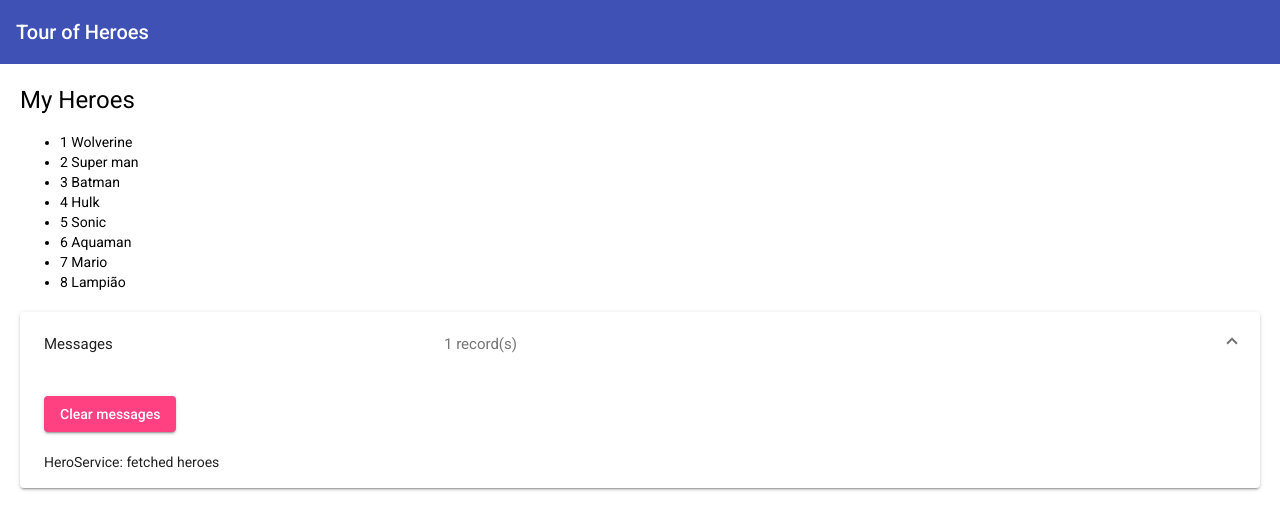
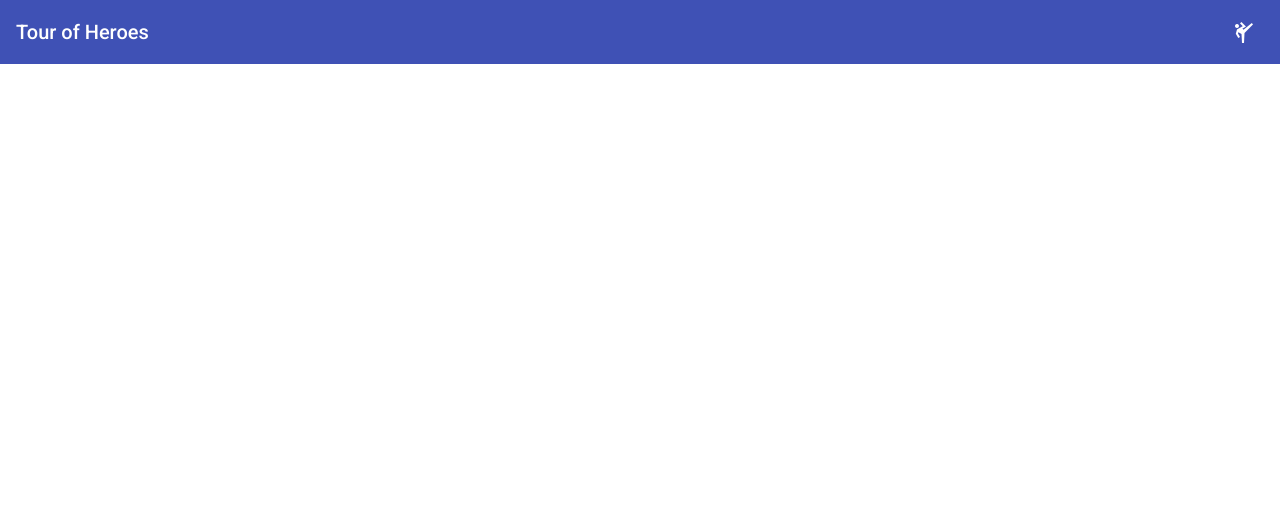
Before and after one commit to RamonFern/tour-of-heroes, an Angular app: page / in a window 1280 px wide. Shown: the top 530 px of the page. Built offline with nearby package versions, Linux system fonts and the light colour scheme.

Commit message:
Adicionando rotas app-routing.module.ts

```diff
--- a/src/app/app.component.css
+++ b/src/app/app.component.css
@@ -9,3 +9,7 @@
 .messages {
   margin: 20px;
 }
+
+.example-spacer {
+  flex: 1 1 auto;
+}
--- a/src/app/app.component.html
+++ b/src/app/app.component.html
@@ -1,8 +1,16 @@
 <mat-toolbar color="primary">
   <span>{{ title }}</span>
+  <span class="example-spacer"></span>
+    <button mat-icon-button
+            class="example-icon favorite-icon"
+            routerLink='/heroes'
+            matTooltip="List Heroes"
+            aria-label="List heroes">
+      <mat-icon>sports_martial_arts</mat-icon>
+    </button>
 </mat-toolbar>
 <div class="main">
-  <app-heroes></app-heroes>
+  <router-outlet></router-outlet>
 </div>
 <div class="messages">
   <app-messages></app-messages>
--- a/src/app/app.module.ts
+++ b/src/app/app.module.ts
@@ -11,6 +11,8 @@ import { MatIconModule } from '@angular/material/icon';
 import { MessagesComponent } from './messages/messages.component';
 import { MatButtonModule } from '@angular/material/button';
 import { MatExpansionModule } from '@angular/material/expansion';
+import { AppRoutingModule } from './app-routing.module';
+import { MatTooltipModule } from '@angular/material/tooltip';
 
 @NgModule({
   declarations: [
@@ -26,7 +28,8 @@ import { MatExpansionModule } from '@angular/material/expansion';
     MatToolbarModule,
     MatIconModule,
     MatExpansionModule,
-
+    MatTooltipModule,
+    AppRoutingModule,
     MatButtonModule
   ],
   providers: [],
```
Also changed, not shown: src/app/app-routing.module.ts (added, +14 -0 lines).
